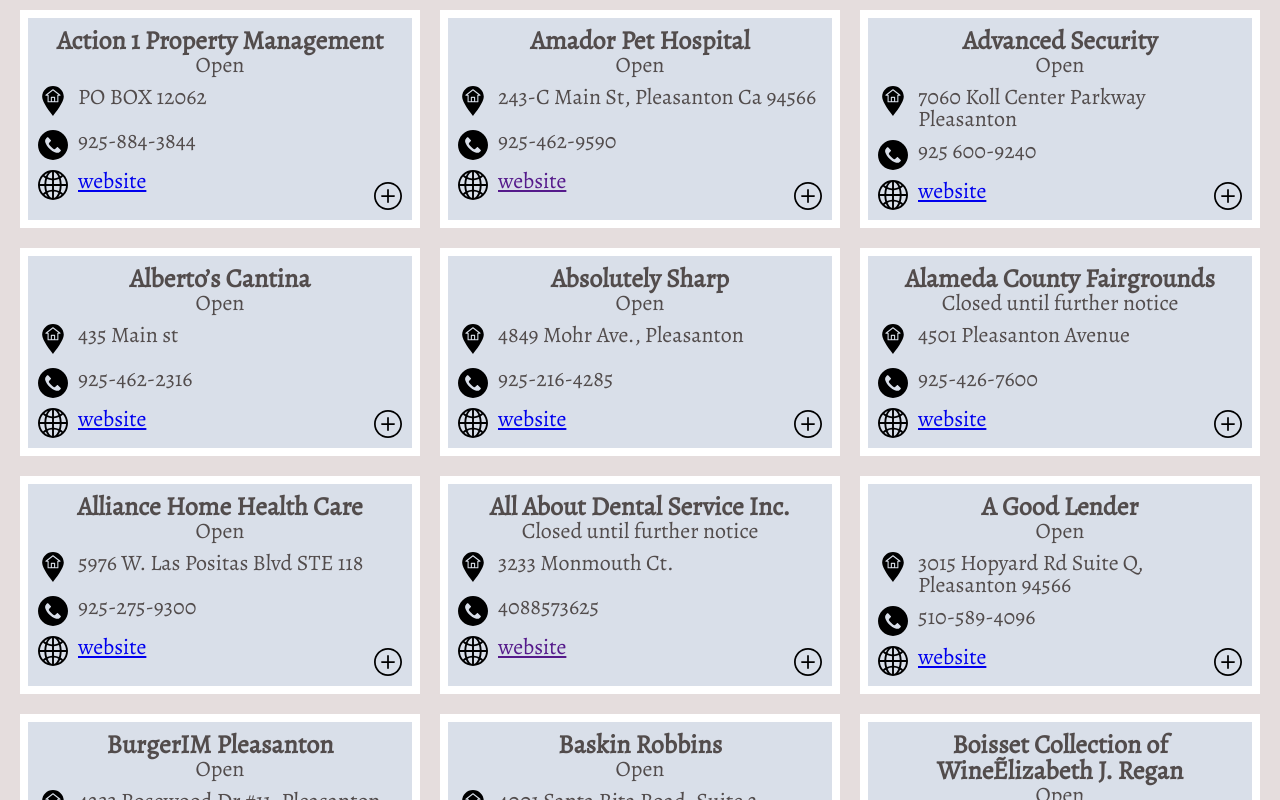
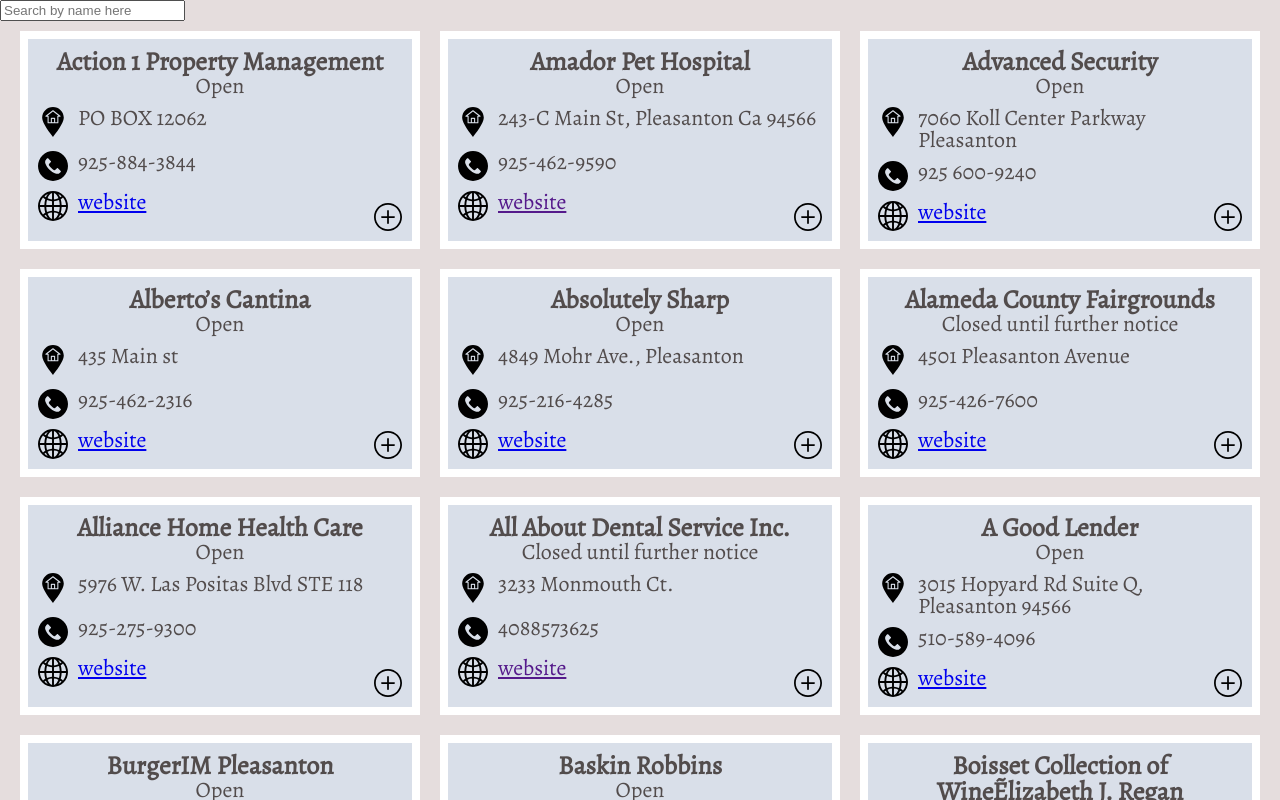
Before and after one commit to NickHolke/Pleasanton-Business-List, a React (Create React App) app: page / in a window 1280 px wide. Shown: the top 800 px of the page. Built offline with nearby package versions, Linux system fonts and the light colour scheme; a web font is replaced by a local one.

Commit message:
Added search by name component

```diff
--- a/src/components/App/App.js
+++ b/src/components/App/App.js
@@ -1,13 +1,29 @@
-import React from 'react';
+import React, { useState } from 'react';
 import {data} from './Pleasanton_Business_List';
 import Business from '../Business/Business';
+import Search from '../Search/Search';
 import {wrapper} from './App.module.css';
 
 function App() {
+  const [searchTerm, setSearchTerm] = useState('');
+
+  const searchChecker = (searchTerm, name) => {
+    searchTerm = searchTerm.toLowerCase();
+    name = name.toLowerCase();
+    return name.includes(searchTerm);
+  }
+
   return (
-    <div className={wrapper}>
-      {data.map((info) => <Business info={info}/>)}
-    </div>
+    <>
+      <Search setSearchTerm={setSearchTerm}/>
+      <div className={wrapper}>
+      {data.map((info) => {
+        if (searchChecker(searchTerm, info.Name)) {
+          return <Business info={info}/>
+        }
+      })}
+      </div>
+    </>
   );
 }
 
--- a/src/components/App/App.module.css
+++ b/src/components/App/App.module.css
@@ -33,8 +33,11 @@
   box-sizing: border-box;
 }
 
+body {
+  background: #e5dddd;
+}
+
 .wrapper {
-  background: #e5dddd;
   display: flex;
   flex-wrap: wrap;
   justify-content: center;
--- a/src/components/App/Pleasanton_Business_List.js
+++ b/src/components/App/Pleasanton_Business_List.js
@@ -271,7 +271,7 @@
  },
  {
    "Name": "Savings Cleaners",
-   "Type": "Dry Clenaers",
+   "Type": "Dry Cleaners",
    "Address": "Gateway on Bernal, 6762 Bernal Avenue, Suite 620, Plesanton, CA, 94566",
    "Status": "Open",
    "Notes": "Interim Hours: \nMon - Fri : 10am to 5pm\nSat : 10am - 4pm",
@@ -551,7 +551,7 @@
  },
  {
    "Name": "Santa Rita Shell / Cox Family Stores",
-   "Type": "Gasoline, Diesel, Food Store, and Car Wash ",
+   "Type": "Gasoline, Diesel, Food Store, and Car Wash",
    "Address": "6750 Santa Rita Road, Pleasanton",
    "Status": "Open",
    "Notes": "Ope 24 Hours",
@@ -561,7 +561,7 @@
  },
  {
    "Name": "Hopyard Shell / Cox Family Stores",
-   "Type": "Gasoline, Diesel, Food Store, and Car Wash ",
+   "Type": "Gasoline, Diesel, Food Store, and Car Wash",
    "Address": "5251 Hopyard Road, Pleasanton",
    "Status": "Open",
    "Notes": "Open 24 Hours",
--- /dev/null
+++ b/src/components/Search/Search.js
@@ -0,0 +1,16 @@
+import React, {useState} from 'react';
+
+const Search = ({setSearchTerm}) => {
+  const changeHandler = (e) => {
+    setSearchTerm(e.target.value);
+  }
+
+  return (
+    <input
+      placeholder="Search by name here"
+      onChange={changeHandler}
+    />
+  )
+}
+
+export default Search;
```
Also changed, not shown: src/components/Search/Search.module.css (added).
